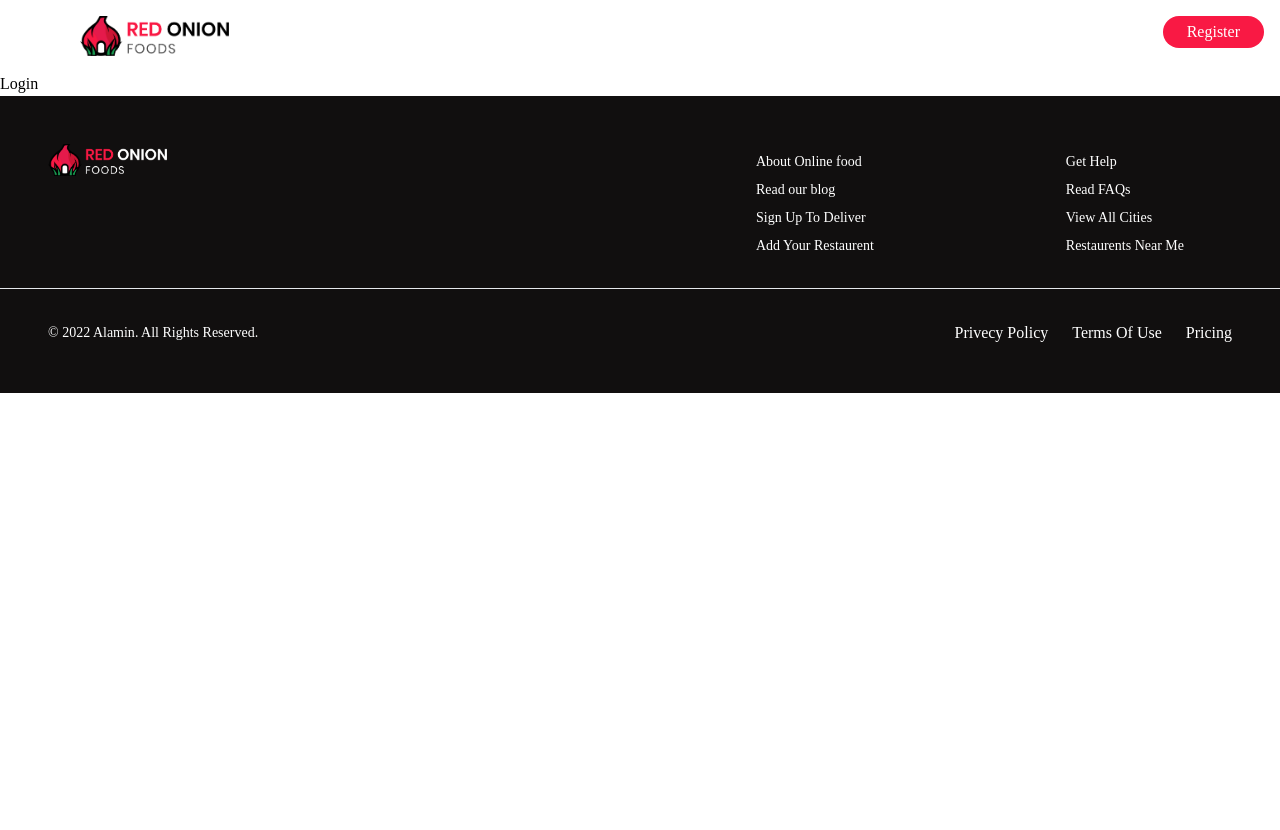
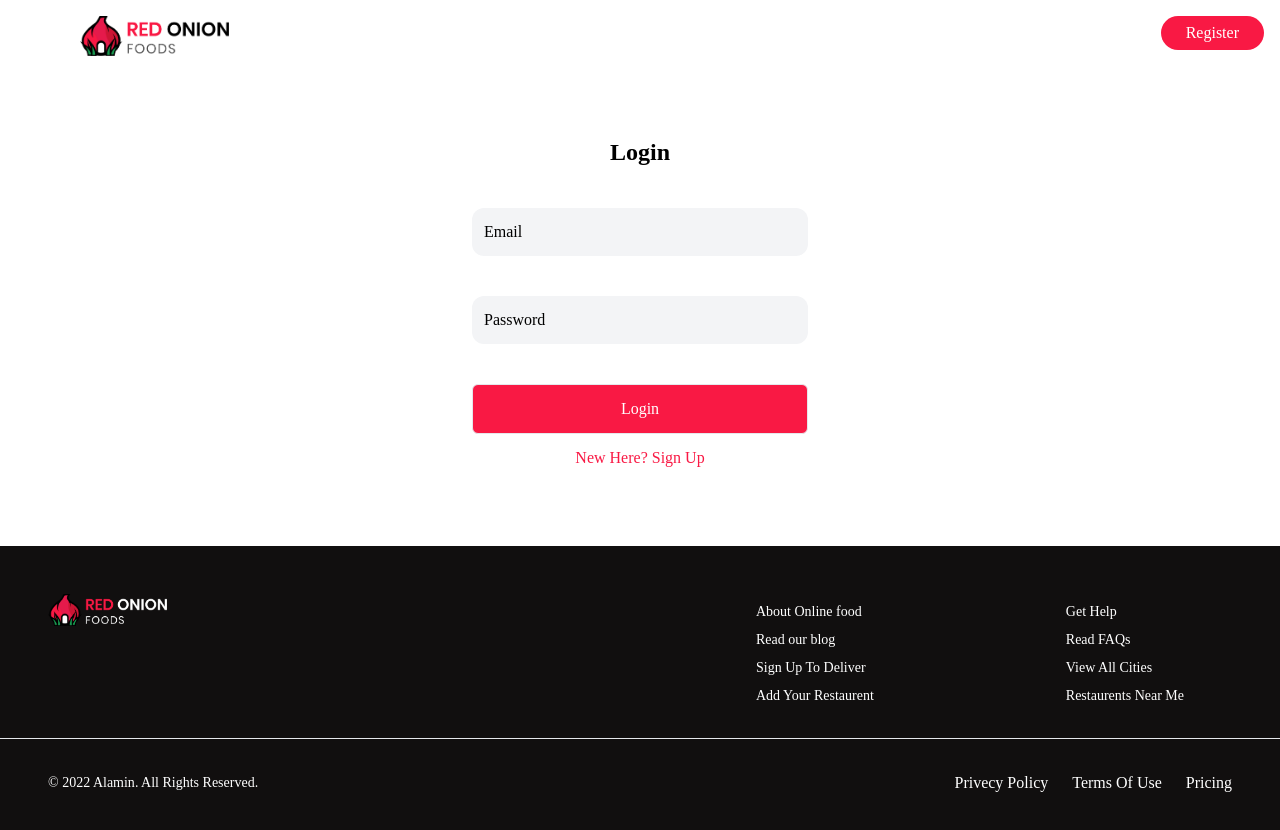
Before and after one commit to un-earthly/red-onion, a React (Create React App) app: page /login in a window 1280 px wide. Shown: the top 830 px of the page. Before the commit the page ends 800 px from the top, so only its background shows below. Built offline with nearby package versions, Linux system fonts and the light colour scheme; no server answers.

Commit message:
forms added

```diff
--- a/package.json
+++ b/package.json
@@ -6,12 +6,13 @@
     "@testing-library/jest-dom": "^5.16.4",
     "@testing-library/react": "^13.0.1",
     "@testing-library/user-event": "^13.5.0",
-    "firebase": "^9.6.10",
+    "firebase": "^9.6.11",
     "react": "^18.0.0",
     "react-dom": "^18.0.0",
     "react-firebase-hooks": "^5.0.3",
     "react-router-dom": "^6.3.0",
     "react-scripts": "5.0.1",
+    "react-toastify": "^8.2.0",
     "web-vitals": "^2.1.4"
   },
   "scripts": {
--- a/src/App.js
+++ b/src/App.js
@@ -1,5 +1,6 @@
 import { Route, Routes } from 'react-router-dom';
 import Login from './Pages/Login/Login.js'
+import Register from './Pages/Login/Register/Register.js'
 import Checkout from './Pages/Checkout/Checkout.js'
 import UserRoute from './Utils/UserRoute.js';
 import Home from './Pages/Home/Home.js';
@@ -13,6 +14,7 @@
       <Routes >
         <Route path='/' element={<Home />} />
         <Route path='/login' element={<Login />} />
+        <Route path='/register' element={<Register />} />
         <Route path='/checkout' element={
           <UserRoute>
             <Checkout />
--- a/src/Pages/Login/Login.js
+++ b/src/Pages/Login/Login.js
@@ -1,18 +1,45 @@
-import React from 'react'
-import { useLocation, useNavigate } from 'react-router-dom'
-
+import React, { useRef, useState } from 'react'
+import { Link, useLocation, useNavigate } from 'react-router-dom'
+import Button from '../../Utils/Button'
+import { useSignInWithEmailAndPassword } from 'react-firebase-hooks/auth'
+import auth from '../../firebase.init'
 export default function Login() {
+    const [showpass, setShowpass] = useState(false)
+    const emailRef = useRef('')
+    const passwordRef = useRef('')
+    const [
+        signInWithEmailAndPassword,
+        emailUser,
+        emailUserLoading,
+        emailError,
+    ] = useSignInWithEmailAndPassword(auth);
     const location = useLocation()
-    const from = location.state?.from?.pathname || '/'
+    const from = location?.state?.from?.pathname || '/'
     const navigate = useNavigate()
     const handleLogin = e => {
         e.preventDefault()
-
-
-
+        const email = emailRef.current.value
+        const password = passwordRef.current.value
+        signInWithEmailAndPassword(email, password);
         navigate(from, { replace: true })
     }
     return (
-        <h2 onClick={handleLogin}>Login</h2>
+        <div className='max-w-sm mx-auto rounded-lg overflow-hidden p-6 pb-12 mb-4'>
+            <h2 className="text-2xl font-bold text-center my-10">Login</h2>
+            <form onSubmit={handleLogin} className=" space-y-10">
+                <div className="relative">
+                    <input id='email' ref={emailRef} type="text" name="email" required placeholder=" " className="block w-full appearance-none focus:outline-none bg-gray-100 p-3 rounded-xl" />
+                    <label htmlFor="email" className="absolute top-3 left-3 -z-1 duration-300 origin-0">Email</label>
+                </div>
+                <div className="relative ">
+                    <input type={showpass === false ? 'password' : 'text'} required id='password' name="password" placeholder=" " className="w-full appearance-none focus:outline-none bg-gray-100 p-3 rounded-xl" />
+                    <i className={`absolute top-3 right-4 bi bi-${showpass ? 'eye-slash' : 'eye'}`} onClick={() => setShowpass(!showpass)}></i>
+                    <label htmlFor="password" className="absolute top-3 left-3 -z-1 duration-300 origin-0">Password</label>
+                </div>
+                <Button btnText='Login' classList={'w-full rounded-md border m-0 py-3 hover:border-[#f91944] hover:bg-transparent hover:text-[#f91944]'} />
+
+            </form>
+            <Link to='/register'><p className="text-[#f91944] m-3 text-center cursor-pointer">New Here? Sign Up</p></Link>
+        </div>
     )
 }
--- /dev/null
+++ b/src/Pages/Login/Register/Register.js
@@ -0,0 +1,70 @@
+import React, { useRef, useState } from 'react'
+import { useCreateUserWithEmailAndPassword } from 'react-firebase-hooks/auth'
+import { Link } from 'react-router-dom'
+import { toast, ToastContainer } from 'react-toastify'
+import 'react-toastify/dist/ReactToastify.css';
+import auth from '../../../firebase.init'
+import Button from '../../../Utils/Button'
+
+export default function Register() {
+    const [showpass, setShowpass] = useState(false)
+    const nameRef = useRef('')
+    const emailRef = useRef('')
+    const passwordRef = useRef('')
+    const confirmPasswordRef = useRef('')
+    const [CreateUserWithEmailAndPassword, emailUser, emailUserLoading, emailUserError] = useCreateUserWithEmailAndPassword(auth)
+    if (emailUserError) {
+        toast(emailUserError.message)
+    }
+    if (emailUserLoading) {
+        toast('Please Wait')
+    }
+    const handleRegister = e => {
+        e.preventDefault()
+        const email = emailRef.current.value
+        const password = passwordRef.current.value
+        const confirmPassword = confirmPasswordRef.current.value
+        if (email && password) {
+            if (/^(?=.*[a-z])(?=.*[A-Z])(?=.*\d)(?=.*[#$@!%&*?])[A-Za-z\d#$@!%&*?]{8}$/.test(password) && password === confirmPassword) {
+                CreateUserWithEmailAndPassword(email, password)
+            } else {
+                toast('please enter a password with Min 1 uppercase letter 1 special character 1 number and 8 charachters only.')
+            }
+        } else {
+            toast('please fill out all the fields properly')
+        }
+    }
+    return (
+
+
+
+        <div className='max-w-sm mx-auto rounded-lg overflow-hidden p-6 pb-12 mb-4'>
+            <h2 className="text-2xl font-bold text-center my-10">Register</h2>
+            <form onSubmit={handleRegister} className=" space-y-10">
+                <div className="relative">
+                    <input ref={nameRef} id='name' required type="text" name="name" placeholder=" " className="block w-full appearance-none focus:outline-none bg-gray-100 p-3 rounded-xl" />
+                    <label htmlFor="email" className="absolute top-3 left-3 -z-1 duration-300 origin-0">Name</label>
+                </div>
+                <div className="relative">
+                    <input ref={emailRef} id='email' required type="email" name="email" placeholder=" " className="block w-full appearance-none focus:outline-none bg-gray-100 p-3 rounded-xl" />
+                    <label htmlFor="email" className="absolute top-3 left-3 -z-1 duration-300 origin-0">Email</label>
+                </div>
+                <div className="relative ">
+                    <input ref={passwordRef} type={showpass === false ? 'password' : 'text'} required id='password' name="password" placeholder=" " className="w-full appearance-none focus:outline-none bg-gray-100 p-3 rounded-xl" />
+                    <i className={`absolute top-3 right-4 bi bi-${showpass ? 'eye-slash' : 'eye'}`} onClick={() => setShowpass(!showpass)}></i>
+                    <label htmlFor="password" className="absolute top-3 left-3 -z-1 duration-300 origin-0">Password</label>
+                </div>
+
+
+                <div className="relative ">
+                    <input ref={confirmPasswordRef} type={showpass === false ? 'password' : 'text'} required id='confirmpass' name="confirmpass" placeholder=" " className="block w-full appearance-none focus:outline-none bg-gray-100 p-3 rounded-xl" />
+                    <label htmlFor="confirmpass" className="absolute top-3 left-3 -z-1 duration-300 origin-0">Confirm Password</label>
+                </div>
+                <Button btnText='Register' classList={'w-full rounded-md border m-0 py-3 hover:border-[#f91944] hover:bg-transparent hover:text-[#f91944]'} />
+
+            </form>
+            <ToastContainer />
+            <Link to='/login'><p className="text-[#f91944] m-3 text-center cursor-pointer">Already Have An Account? Login</p></Link>
+        </div>
+    )
+}
--- a/src/Utils/Button.js
+++ b/src/Utils/Button.js
@@ -1,7 +1,7 @@
 import React from 'react'
 
-export default function Button({ classList, btnText }) {
+export default function Button({ classList, btnText,onclick }) {
     return (
-        <button className={`duration-500 rounded-full text-white py-1 bg-[#f91944] px-6 ${classList} `}>{btnText}</button>
+        <button onClick={onclick} className={`duration-500 rounded-full text-white py-1 bg-[#f91944] px-6 ${classList} `}>{btnText}</button>
     )
 }
--- /dev/null
+++ b/src/Utils/Card.js
@@ -0,0 +1,18 @@
+import React from 'react'
+
+export default function Card({ img, title, icon, }) {
+    return (
+        <div className='hover:shadow-lg hover:rounded-xl duration-500 pb-16'>
+            <img src={img} className='' alt={`image of ${title}`} />
+            <div className='flex p-3' >
+                <i className={`bg-[#f91944] px-3 py-2 h-1/2 duration-500 text-white rounded-full bi bi-${icon}`}></i>
+                <div className='ml-3 pr-2'>
+                    <p className="text-black font-semibold mb-3">{title}</p>
+                    <p className="text-gray-500 font-light tracking-tighter">Lorem ipsum dolor sit amet consectetur adipisicing elit. Expedita minus molestiae repellat eveniet et erro.</p>
+                    <p className='mt-2 flex items-center justify-left text-blue-500 cursor-pointer'>See More <i className="bi bi-arrow-right-circle-fill text-green-500 text-xl ml-2"></i></p>
+
+                </div>
+            </div>
+        </div>
+    )
+}
--- a/src/Utils/Navbar.js
+++ b/src/Utils/Navbar.js
@@ -1,14 +1,33 @@
+import { signOut } from 'firebase/auth'
 import React from 'react'
+import { useAuthState } from 'react-firebase-hooks/auth'
+import { Link } from 'react-router-dom'
+import { toast, ToastContainer } from 'react-toastify'
+import auth from '../firebase.init'
 import logo from '../images/logo2.png'
 import Button from './Button'
 export default function Navbar() {
+    const [user, loading, error] = useAuthState(auth)
+
+    loading ? toast('Plase Wait') : toast('Logged Out Successfully')
+
     return (
         <nav className="flex justify-between itmes-center p-4">
-            <img className='ml-16 h-10' src={logo} alt="" />
+            <Link to='/'> <img className='ml-16 h-10' src={logo} alt="" /></Link>
+
             <div>
-                <i className="cursor-pointer hover:bg-[#f91944] px-3 py-2 duration-500 hover:text-white rounded-full bi bi-cart"></i>
-                <Button classList='bg-transparent text-black mx-2 hover:bg-[#f91944] hover:text-white' btnText='Login' />
-                <Button btnText='Register' classList='hover:bg-transparent hover:border hover:border-[#f91944] hover:text-black' />
+                <Link to='cart'><i className="cursor-pointer hover:bg-[#f91944] px-3 py-2 duration-500 hover:text-white rounded-full bi bi-cart"></i></Link>
+                {user
+                    ?
+                    <Button btnText='Sign Out' onclick={() => signOut(auth)} />
+                    :
+                    <>
+                        <Link to='/login'><Button classList='bg-transparent text-black mx-2 hover:bg-[#f91944] hover:text-white' btnText='Login' /></Link>
+                        <Link to='/register'><Button btnText='Register' classList='hover:bg-transparent border border-transparent hover:border hover:border-[#f91944] hover:text-black' /></Link>
+                    </>
+
+
+                }
             </div>
         </nav>
     )
--- a/src/index.css
+++ b/src/index.css
@@ -16,3 +16,13 @@
 .animate-spin {
     animation-duration: 4s;
 }
+
+
+input:focus-within~label,
+input:not(:placeholder-shown)~label {
+    @apply transform scale-75 -translate-y-6;
+}
+
+input:focus-within~label {
+    @apply text-[#f91944];
+}
```
Also changed, not shown: src/Pages/Home/Home.js (+16 -1 lines), 1 other file (tests, documents, lock files or other folders).
